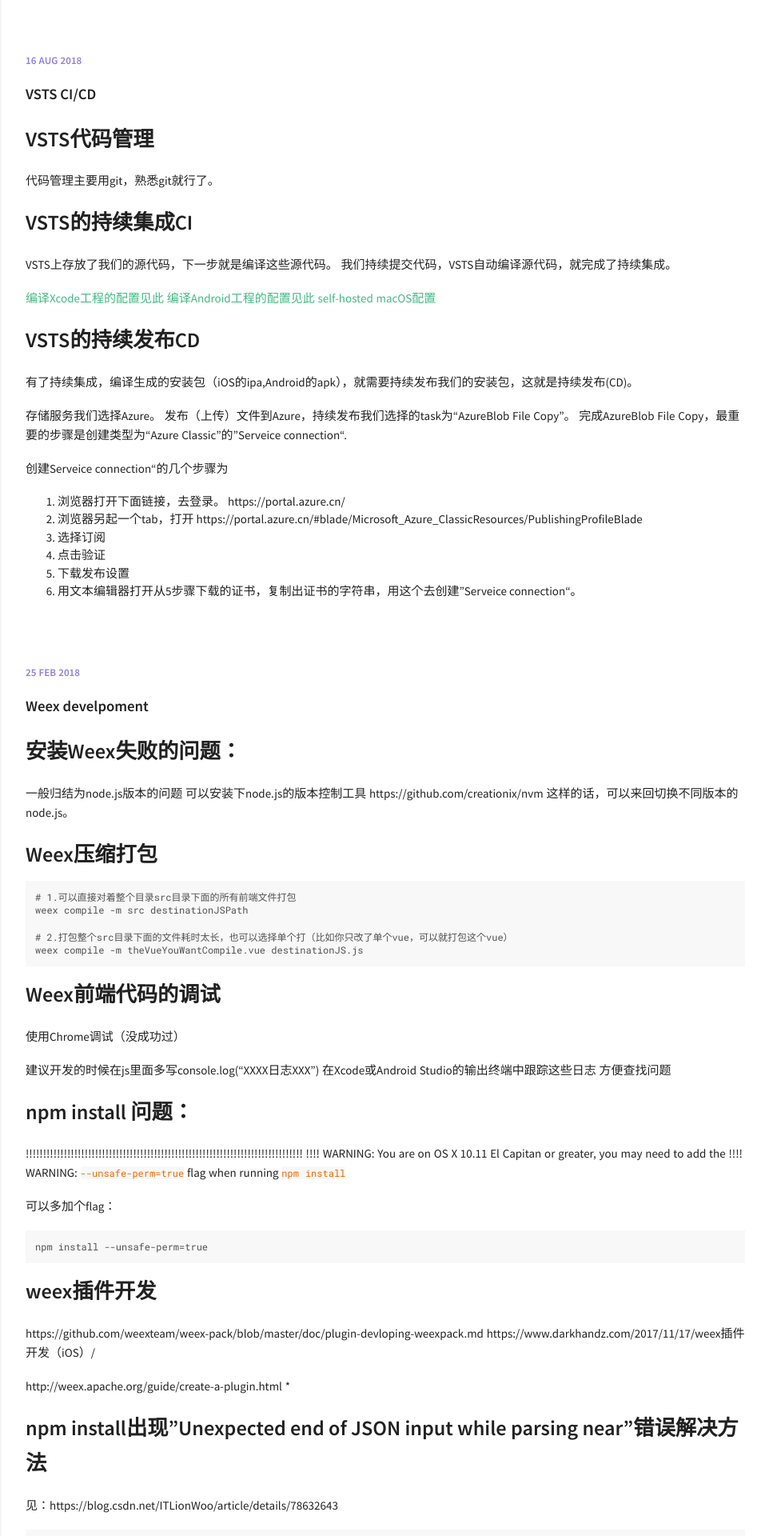
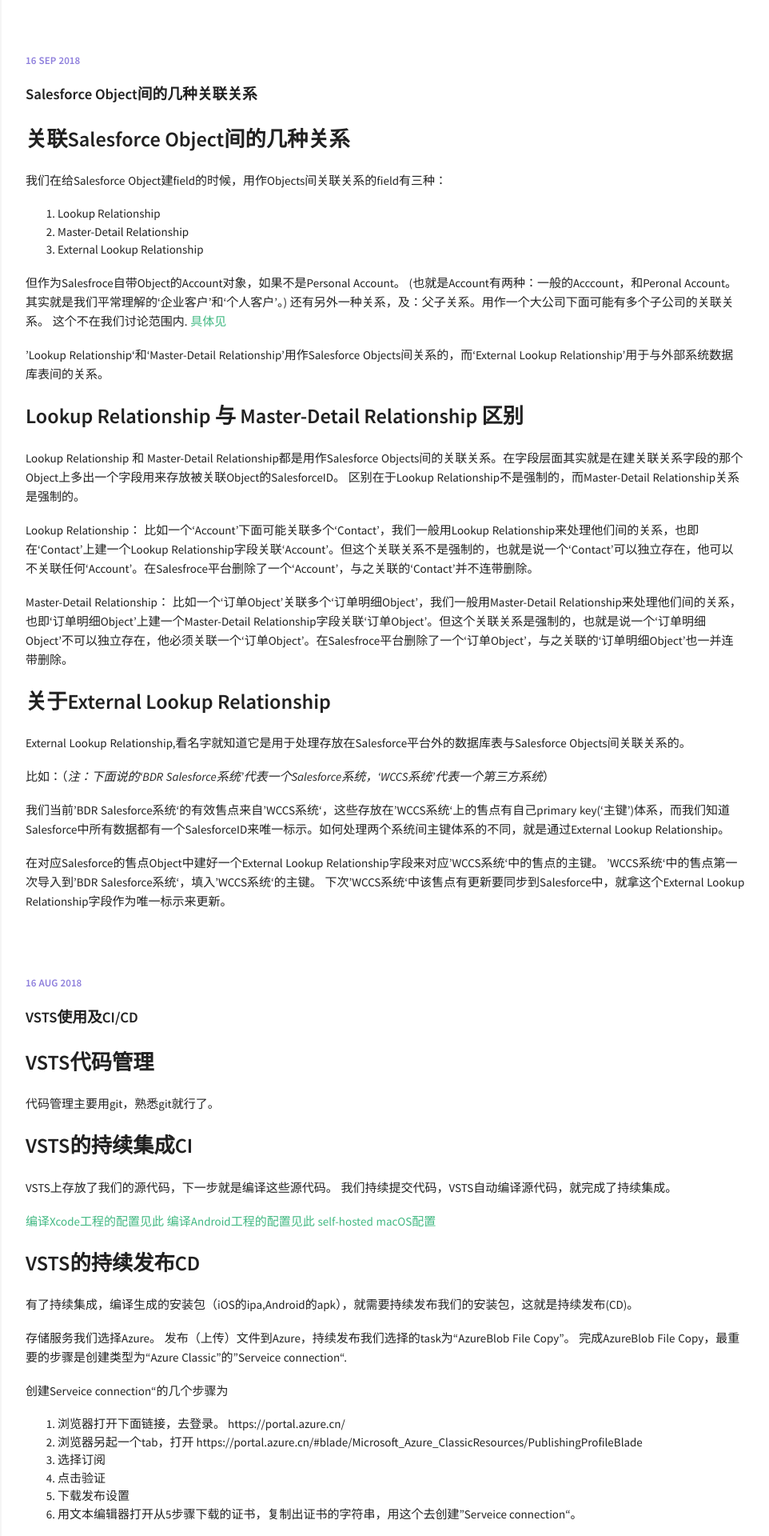
Before and after one commit to zhangjiacheng/zhangjiacheng.github.io, a Jekyll site: the page built from index.html, in a window 1280 px wide. Shown: the top 1920 px of the page at 80% size, without its empty margins (318-1280 px from the left). Built offline with Jekyll 4.4.1, drawn with Linux system fonts in a browser that asks for light colours; some of the changed text lies outside the part shown.

Commit message:
add a new post on salesforce object relationships.

```diff
--- a/_posts/2018-02-25-WeexDevelopment.md
+++ b/_posts/2018-02-25-WeexDevelopment.md
@@ -1,6 +1,6 @@
 ---
 layout: post
-title: "Weex develpoment"
+title: "Weex 开发常见问题"
 date: 2018-02-25
 description: "The FAQ of weex development"
 tag: WEEX
@@ -23,7 +23,7 @@
 
 ## Weex前端代码的调试
 
-使用Chrome调试（没成功过）
+使用Chrome调试
 
 建议开发的时候在js里面多写console.log("XXXX日志XXX")
 在Xcode或Android Studio的输出终端中跟踪这些日志
--- a/_posts/2018-08-16-VSTS.md
+++ b/_posts/2018-08-16-VSTS.md
@@ -1,6 +1,6 @@
 ---
 layout: post
-title: "VSTS CI/CD"
+title: "VSTS使用及CI/CD"
 date: 2018-08-16
 description: "The FAQ of VSTS CI/CD"
 tag: VSTS
--- /dev/null
+++ b/_posts/2018-09-16-SfdcObjectRelationships.md
@@ -0,0 +1,46 @@
+---
+layout: post
+title: "Salesforce Object间的几种关联关系"
+date: 2018-09-16
+description: "The relationships between Salesforce objects"
+tag: Salesforce
+---
+
+## 关联Salesforce Object间的几种关系
+
+我们在给Salesforce Object建field的时候，用作Objects间关联关系的field有三种：
+
+1. Lookup Relationship
+2. Master-Detail Relationship
+3. External Lookup Relationship
+
+但作为Salesfroce自带Object的Account对象，如果不是Personal Account。
+(也就是Account有两种：一般的Acccount，和Peronal Account。其实就是我们平常理解的‘企业客户’和‘个人客户’。)
+还有另外一种关系，及：父子关系。用作一个大公司下面可能有多个子公司的关联关系。
+这个不在我们讨论范围内.
+[具体见](https://success.salesforce.com/answers?id=90630000000h2t2AAA)
+
+’Lookup Relationship‘和‘Master-Detail Relationship’用作Salesforce Objects间关系的，而‘External Lookup Relationship’用于与外部系统数据库表间的关系。
+
+## Lookup Relationship 与 Master-Detail Relationship 区别
+
+Lookup Relationship 和 Master-Detail Relationship都是用作Salesforce Objects间的关联关系。在字段层面其实就是在建关联关系字段的那个Object上多出一个字段用来存放被关联Object的SalesforceID。
+区别在于Lookup Relationship不是强制的，而Master-Detail Relationship关系是强制的。
+
+Lookup Relationship：
+比如一个‘Account’下面可能关联多个‘Contact’，我们一般用Lookup Relationship来处理他们间的关系，也即在‘Contact’上建一个Lookup Relationship字段关联‘Account’。但这个关联关系不是强制的，也就是说一个‘Contact’可以独立存在，他可以不关联任何‘Account’。在Salesfroce平台删除了一个‘Account’，与之关联的‘Contact’并不连带删除。
+
+Master-Detail Relationship：
+比如一个‘订单Object’关联多个‘订单明细Object’，我们一般用Master-Detail Relationship来处理他们间的关系，也即‘订单明细Object’上建一个Master-Detail Relationship字段关联‘订单Object’。但这个关联关系是强制的，也就是说一个‘订单明细Object’不可以独立存在，他必须关联一个‘订单Object’。在Salesfroce平台删除了一个‘订单Object’，与之关联的‘订单明细Object’也一并连带删除。
+
+## 关于External Lookup Relationship
+
+External Lookup Relationship,看名字就知道它是用于处理存放在Salesforce平台外的数据库表与Salesforce Objects间关联关系的。
+
+比如：（*注：下面说的‘BDR Salesforce系统’代表一个Salesforce系统，‘WCCS系统’代表一个第三方系统*）
+
+我们当前’BDR Salesforce系统‘的有效售点来自’WCCS系统‘，这些存放在’WCCS系统‘上的售点有自己primary key(‘主键’)体系，而我们知道Salesforce中所有数据都有一个SalesforceID来唯一标示。如何处理两个系统间主键体系的不同，就是通过External Lookup Relationship。
+
+在对应Salesforce的售点Object中建好一个External Lookup Relationship字段来对应’WCCS系统‘中的售点的主键。
+’WCCS系统‘中的售点第一次导入到’BDR Salesforce系统‘，填入’WCCS系统‘的主键。
+下次’WCCS系统‘中该售点有更新要同步到Salesforce中，就拿这个External Lookup Relationship字段作为唯一标示来更新。
```
